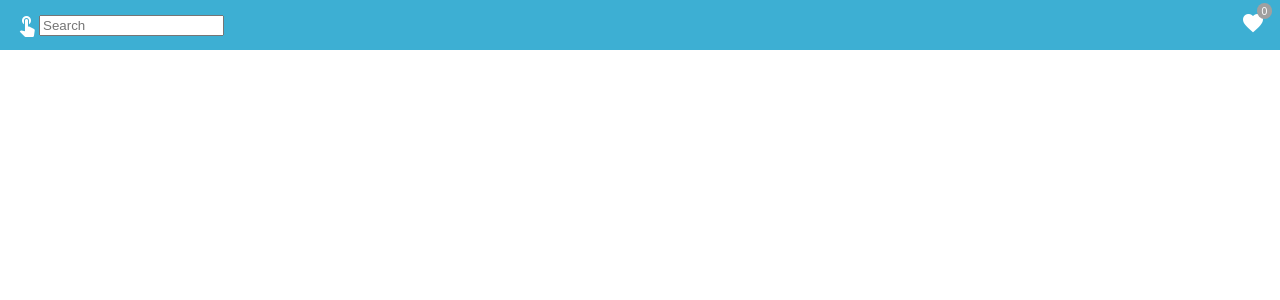
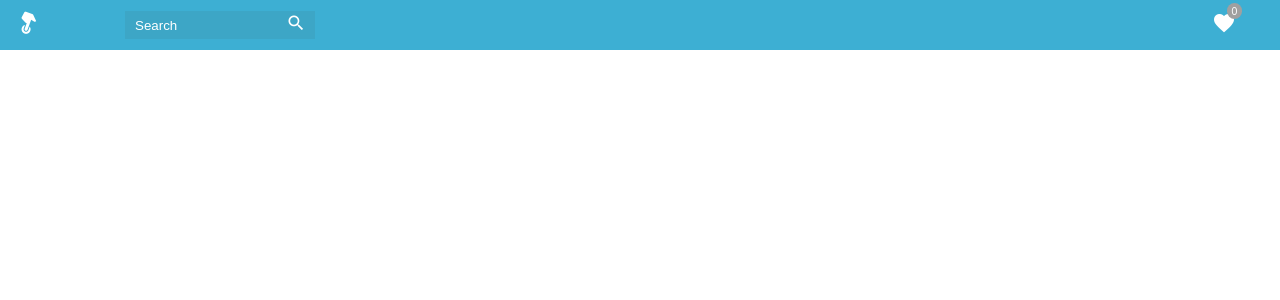
Before and after one commit to natalia-pn/Slashmobility-bonus, a React (Create React App) app: page / in a window 1280 px wide. Shown: the top 300 px of the page. Built offline with nearby package versions, Linux system fonts and the light colour scheme.

Commit message:
Add styles to header

```diff
--- a/src/components/IonSearchbar.js
+++ b/src/components/IonSearchbar.js
@@ -3,15 +3,14 @@ import PropTypes from "prop-types";
 
 class IonSearchbar extends Component {
     render() {
-        const { getSearchName, magnify } = this.props;
+        const { getSearchName } = this.props;
 
         return(
             <div className="Search-bar">
                 <label htmlFor="search-field" className="Search-field__label"></label>
-                <input type="search" id="search-field" className="Search-field__input" placeholder="Search" onChange={getSearchName}/>
+                <input type="text" id="search-field" className="Search-field__input" placeholder="Search" onChange={getSearchName}/>
 
-                {/* <img className="Magnify" src={magnify} alt="magnifying glass icon"></img> */}
-                <i class="fas fa-search"></i>
+                <i class="material-icons Magnify">search</i>
             </div>
         );
     }
@@ -19,7 +18,6 @@ class IonSearchbar extends Component {
 
 IonSearchbar.propTypes = {
     getSearchName: PropTypes.func,
-    magnify:PropTypes.string,
 }
 
 export default IonSearchbar;
--- a/src/styles/App.scss
+++ b/src/styles/App.scss
@@ -1,3 +1,4 @@
 @import 'settings';
 @import 'song-card';
 @import 'header';
+@import 'ion-searchbar';
--- a/src/styles/IonSearchbar.scss
+++ /dev/null
@@ -1,3 +0,0 @@
-.Search-field__input {
-    border-radius: -6px;
-}
--- a/src/styles/_header.scss
+++ b/src/styles/_header.scss
@@ -1,30 +1,42 @@
 .App-header {
+    @media all and (min-width: 768px) {
     height: 50px;
     width: 100vw;
     background-color: $cyan;
     display: flex;
     flex-direction: row;
     align-items: center;
+    }
 }
 
+
 .Hand-tapping {
-    color: $white;
-    margin-left: 15px;
+    @media all and (min-width: 768px) {
+        color: $white;
+        margin-left: 15px;
+        margin-right: 86px;
+        transform: rotate(200deg);
+    }
 }
 
 .Favourites-counter__container {
+    @media all and (min-width: 768px) {
     color: $white;
     margin-left: auto;
     position: relative;
+    }
 }
 
 .Header__heart {
-    padding-right: 15px;
+    @media all and (min-width: 768px) {
+    padding-right: 44px;
+    }
 }
 
 .Favourites__counter {
+    @media all and (min-width: 768px) {
     position: absolute;
-    right: 8px;
+    right: 38px;
     top: -8px;
     background-color:$grey;
     color: $white;
@@ -34,4 +46,5 @@
     width: 15px;
     height: 14px;
     text-align: center;
+    }
 }
--- /dev/null
+++ b/src/styles/_ion-searchbar.scss
@@ -0,0 +1,27 @@
+
+.Search-field__input {
+    @media all and (min-width: 768px) {
+    height: 26px;
+    width: 186px;
+    background-color: $dark-cyan;
+    border: none;
+    border-radius: -6px;
+    outline: none;
+    }
+}
+
+.Search-field__input::placeholder {
+    @media all and (min-width: 768px) {
+    color: $white;
+    padding-left: 8px;
+    }
+}
+
+.Magnify {
+    @media all and (min-width: 768px) {
+    color: $white;
+    position: absolute;
+    margin: 2px 0 0 -29px;
+    font-size: 20px;
+    }
+}
--- a/src/styles/_settings.scss
+++ b/src/styles/_settings.scss
@@ -1,3 +1,4 @@
 $cyan: #3DAFD3;
+$dark-cyan: #3da6c6;
 $white: #FFFFFF;
 $grey: #A0A0A0;
```
